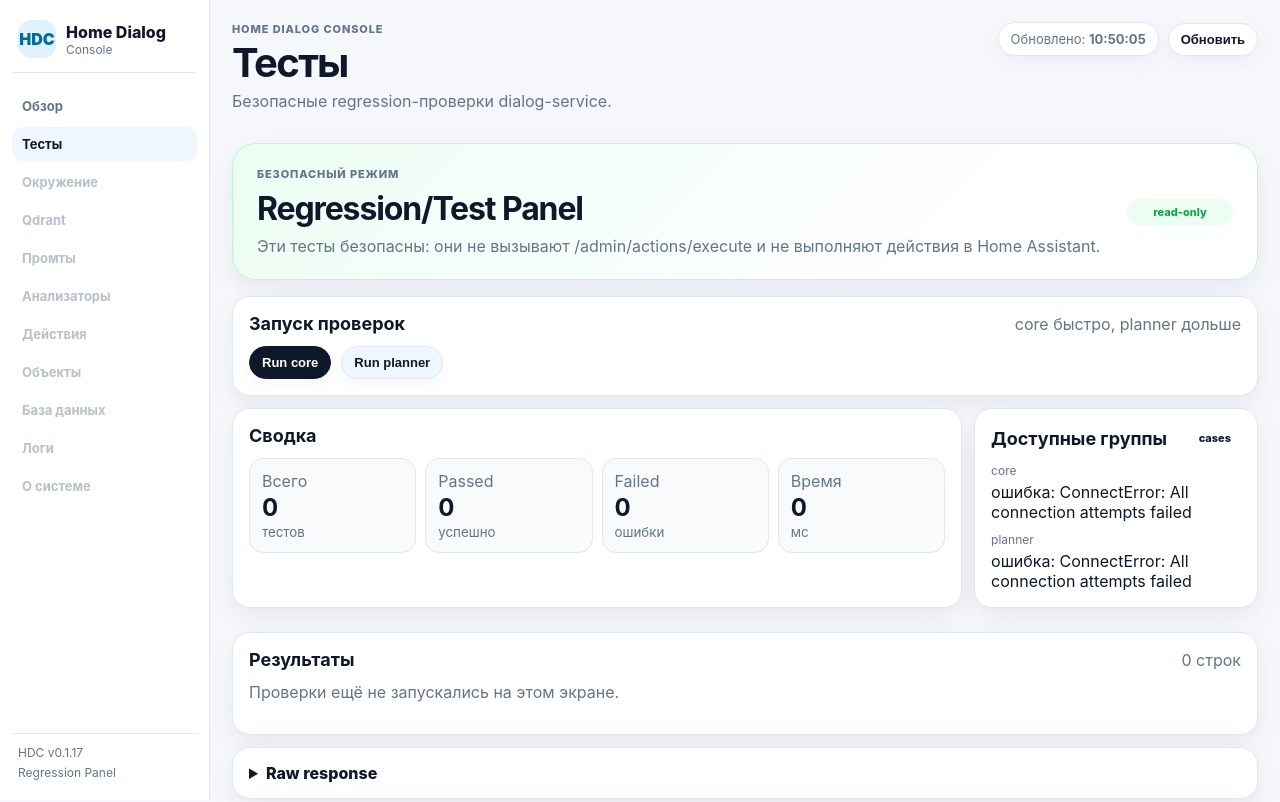
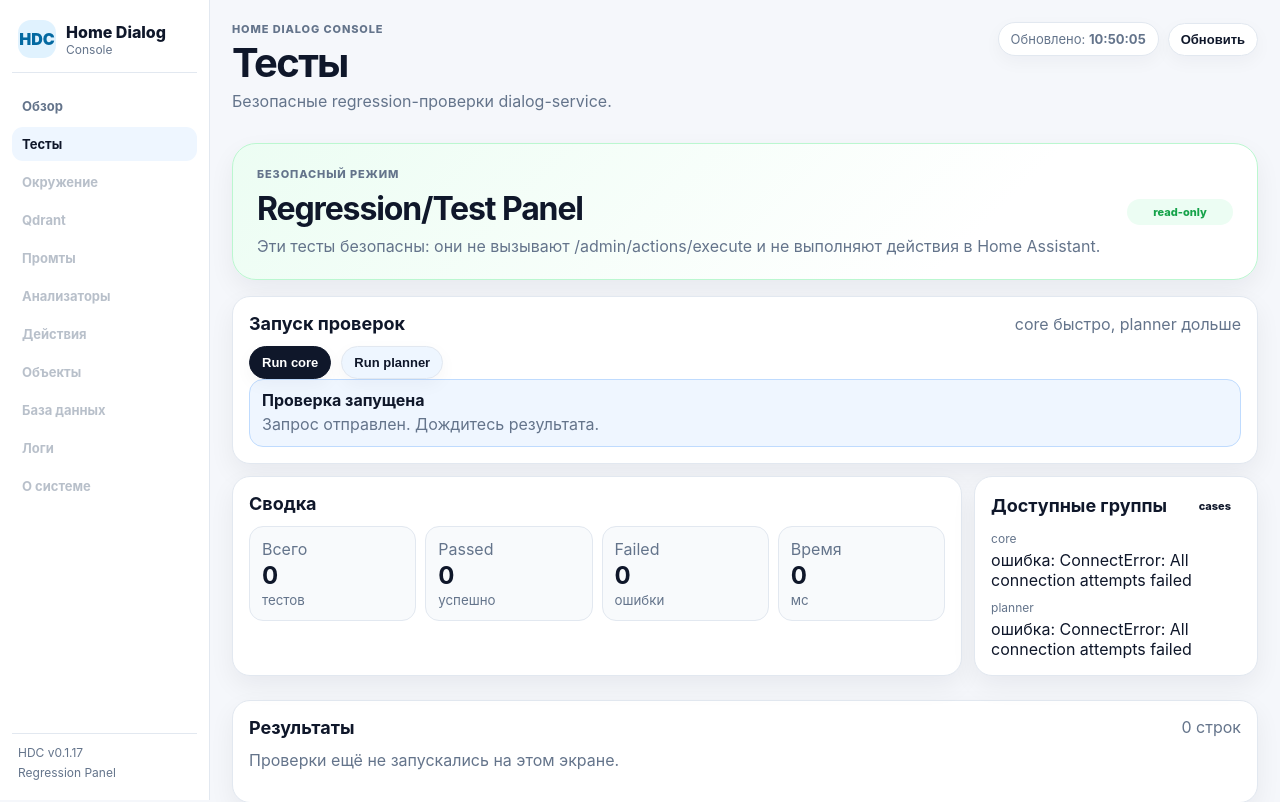
Before and after one commit to alexsudakov/home-dialog-console, a FastAPI app: page /regression in a window 1280 px wide. Shown: the top 802 px of the page. Run offline with FastAPI, Linux system fonts and the light colour scheme; data that the repository does not hold is empty.

Commit message:
Show progress while regression is running

```diff
--- a/home-dialog-console/app/templates/regression.html
+++ b/home-dialog-console/app/templates/regression.html
@@ -57,11 +57,31 @@
           <span class="small-muted">core быстро, planner дольше</span>
         </div>
         <div class="button-row">
-          <button class="primary-button" type="button" onclick="runRegression('core')">Run core</button>
-          <button class="secondary-button" type="button" onclick="runRegression('planner')">Run planner</button>
+          <button id="run-core-button" class="primary-button" type="button" onclick="runRegression('core')">Run core</button>
+          <button id="run-planner-button" class="secondary-button" type="button" onclick="runRegression('planner')">Run planner</button>
+        </div>
+        <div id="run-progress" class="list-row info-row run-progress" hidden>
+          <strong id="run-progress-title">Проверка запущена</strong>
+          <span id="run-progress-text">Запрос отправлен. Дождитесь результата.</span>
         </div>
         <script>
           function runRegression(group) {
+            const coreButton = document.getElementById('run-core-button');
+            const plannerButton = document.getElementById('run-planner-button');
+            const progress = document.getElementById('run-progress');
+            const title = document.getElementById('run-progress-title');
+            const text = document.getElementById('run-progress-text');
+
+            if (coreButton) coreButton.disabled = true;
+            if (plannerButton) plannerButton.disabled = true;
+            if (progress) progress.hidden = false;
+            if (title) title.textContent = group === 'planner' ? 'Запускаю planner regression…' : 'Запускаю core regression…';
+            if (text) {
+              text.textContent = group === 'planner'
+                ? 'Planner может выполняться 20–60 секунд. Страница обновится после завершения.'
+                : 'Core обычно выполняется быстро. Страница обновится после завершения.';
+            }
+
             const path = window.location.pathname;
             const marker = '/regression';
             const idx = path.indexOf(marker);
```
